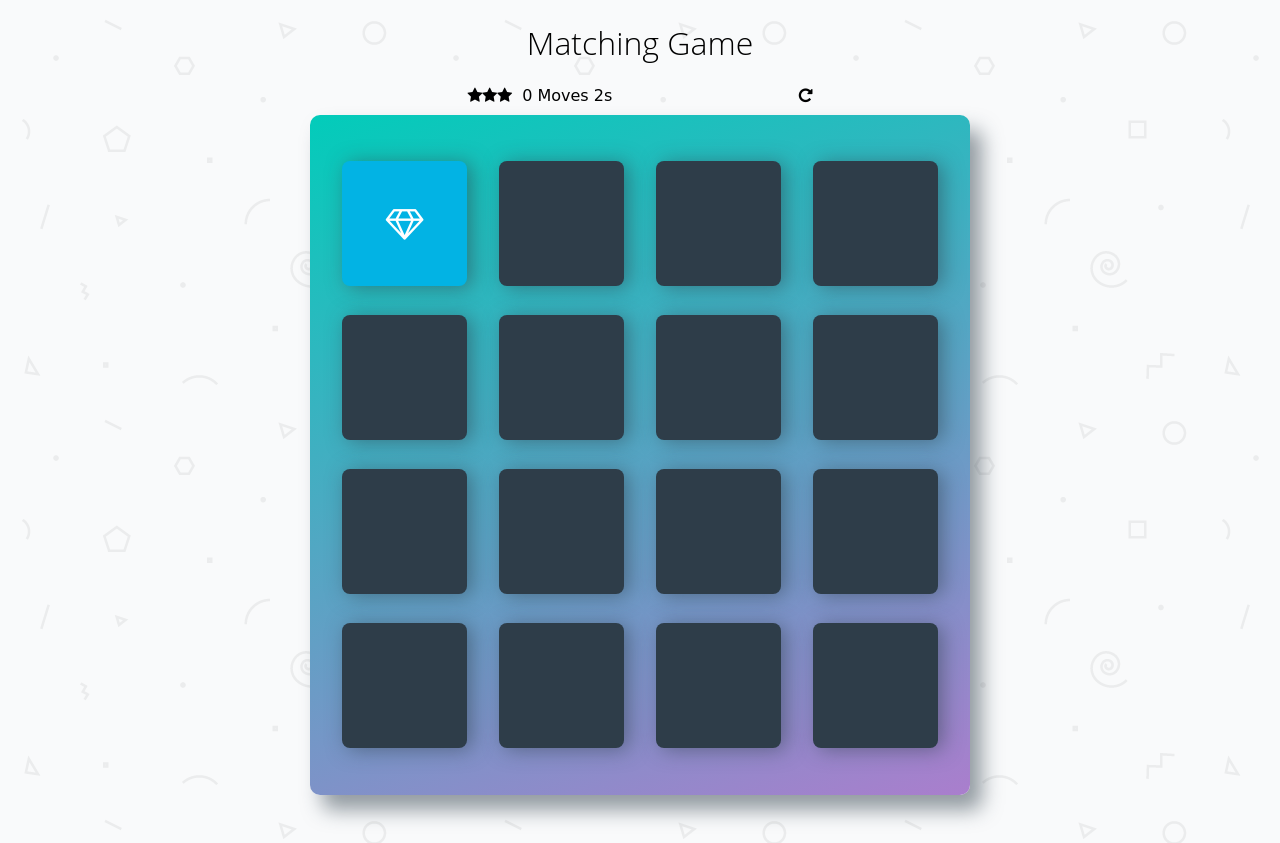
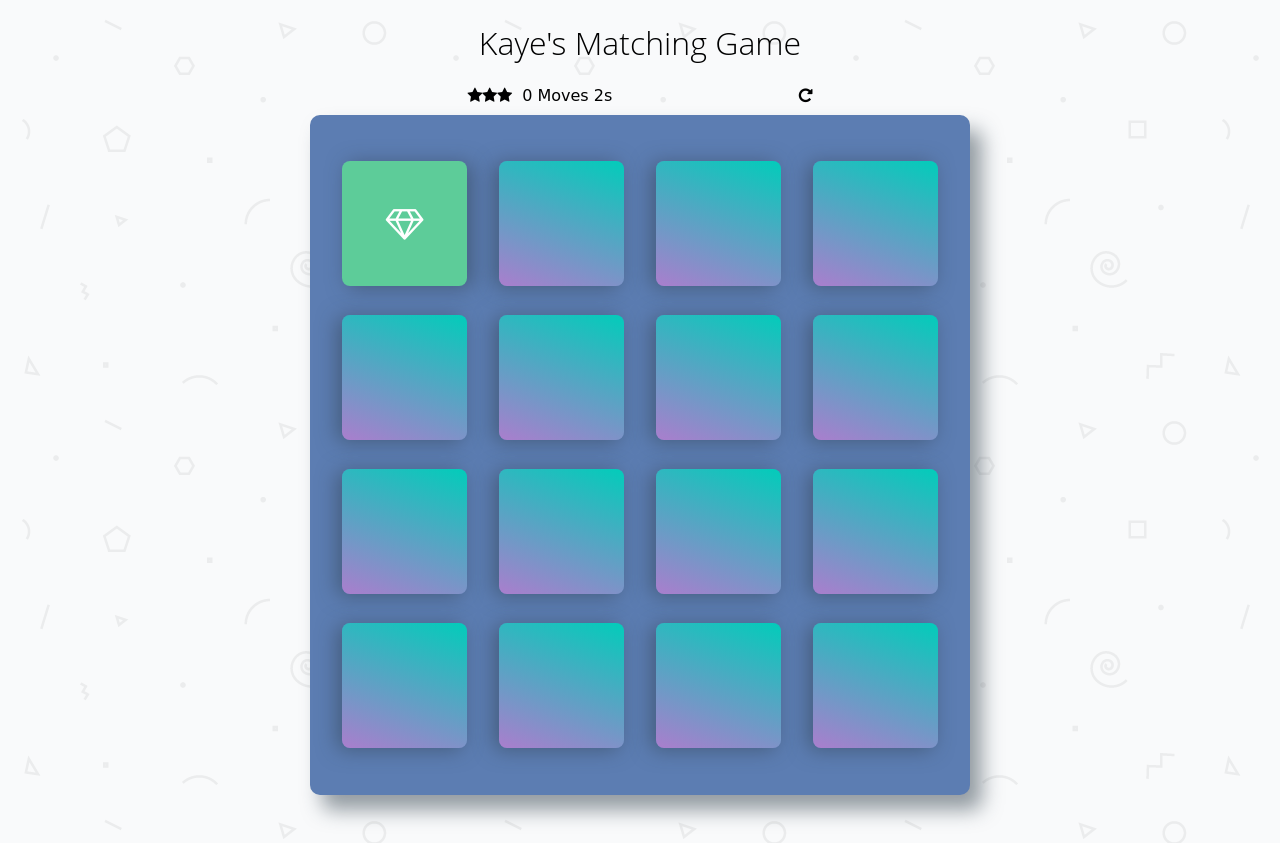
Before and after one commit to kayeZhie/Memore_Game, a plain HTML site: page index.html in a window 1280 px wide. Both pictures are taken after a click on the item 404 px from the left and 223 px from the top of the page. Drawn offline with Linux system fonts and the light colour scheme; a web font is replaced by a local one.

Commit message:
change color
**change background color every time the card match

```diff
--- a/css/app.css
+++ b/css/app.css
@@ -40,7 +40,7 @@ h1 {
 .deck {
     width: 660px;
     min-height: 680px;
-    background: linear-gradient(160deg, #02ccba 0%, #aa7ecd 100%);
+    background: rgb(92, 125, 178);
     padding: 32px;
     border-radius: 10px;
     box-shadow: 12px 15px 20px 0 rgba(46, 61, 73, 0.5);
@@ -54,7 +54,7 @@ h1 {
 .deck .card {
     height: 125px;
     width: 125px;
-    background: #2e3d49;
+    background: linear-gradient(160deg, #02ccba 0%, #aa7ecd 100%);
     font-size: 0;
     color: #ffffff;
     border-radius: 8px;
@@ -63,11 +63,12 @@ h1 {
     justify-content: center;
     align-items: center;
     box-shadow: 5px 2px 20px 0 rgba(46, 61, 73, 0.5);
+    transform: rotateY(180deg);
 }
 
 .deck .card.open {
     transform: rotateY(0);
-    background: #02b3e4;
+    background:#5dcc99;
     cursor: default;
 }
 
@@ -77,7 +78,7 @@ h1 {
 
 .deck .card.match {
     cursor: default;
-    background: #02ccba;
+    background: radial-gradient(circle, #d0ceff, #948cc8, #21daff);
     font-size: 33px;
 }
 .deck .card.disable {
--- a/index.html
+++ b/index.html
@@ -12,7 +12,7 @@
 
     <div class="container">
         <header>
-            <h1>Matching Game</h1>
+            <h1>Kaye's Matching Game</h1>
         </header>
 
         <section class="score-panel">
```
Also changed, not shown: js/app.js (+8 -25 lines).
